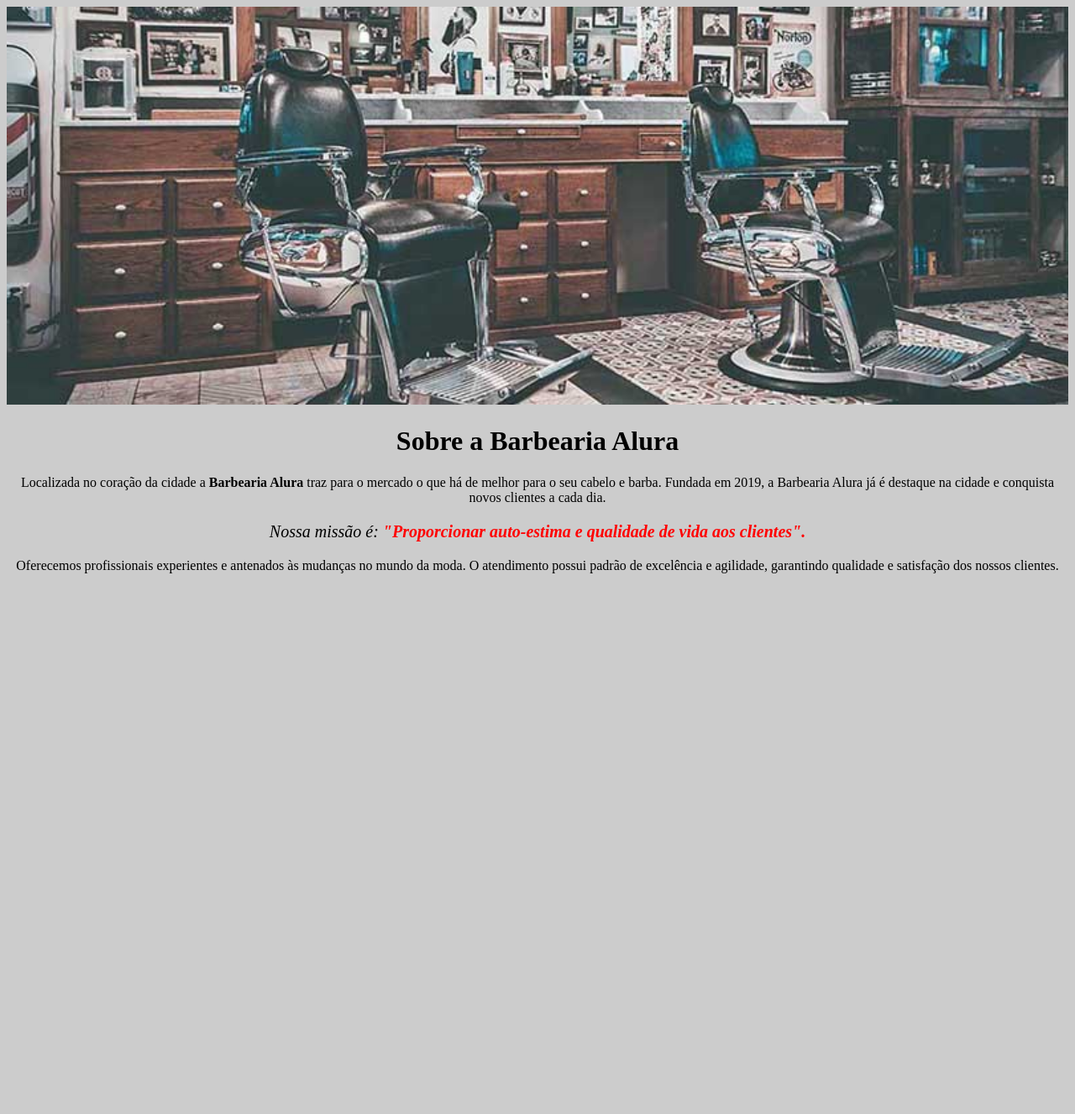
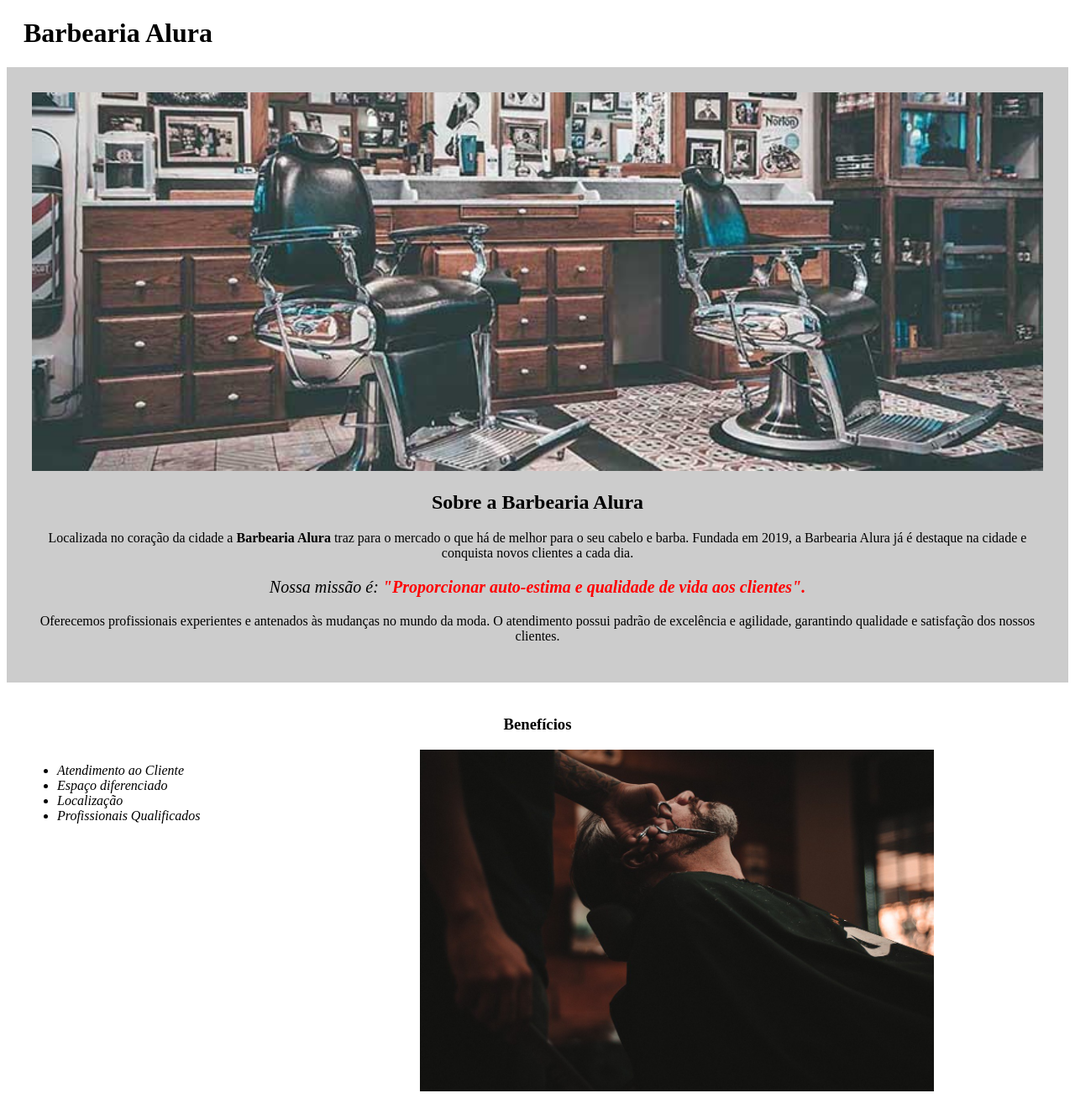
Before and after one commit to Roolligan/Barbearia-Alura, a plain HTML site: page index.html in a window 1280 px wide. Shown: the whole page at 84% size. Before the commit the page ends 800 px from the top, so only its background shows below. Drawn offline with Linux system fonts and the light colour scheme.

Commit message:
finalizado parte 1 do curso

```diff
--- a/index.html
+++ b/index.html
@@ -8,11 +8,28 @@
     <link rel="stylesheet" href="style.css">
 </head>
 <body>
-    <img id="banner" src="banner/banner.jpg" alt="">
-    <h1>Sobre a Barbearia Alura</h1>
-    <p>Localizada no coração da cidade a <strong>Barbearia Alura</strong> traz para o mercado o que há de melhor para o seu cabelo e barba. Fundada em 2019, a Barbearia Alura já é destaque na cidade e conquista novos clientes a cada dia.</p>
-    <p id="missao"><em>Nossa missão é: <strong>"Proporcionar auto-estima e qualidade de vida aos clientes".</strong></em></p>
-    <p>Oferecemos profissionais experientes e antenados às mudanças no mundo da moda. O atendimento possui padrão de excelência e agilidade, garantindo qualidade e satisfação dos nossos clientes.</p>
+    <header>
+        <h1>Barbearia Alura</h1>
+    </header>
+    <div class="principal">
+        <img id="banner" src="banner/banner.jpg" alt="">
+        <h2>Sobre a Barbearia Alura</h2>
+        <p>Localizada no coração da cidade a <strong>Barbearia Alura</strong> traz para o mercado o que há de melhor para o seu cabelo e barba. Fundada em 2019, a Barbearia Alura já é destaque na cidade e conquista novos clientes a cada dia.</p>
+        <p id="missao"><em>Nossa missão é: <strong>"Proporcionar auto-estima e qualidade de vida aos clientes".</strong></em></p>
+        <p>Oferecemos profissionais experientes e antenados às mudanças no mundo da moda. O atendimento possui padrão de excelência e agilidade, garantindo qualidade e satisfação dos nossos clientes.</p>
+    </div>
 
+    <div class="beneficios">
+        <h3>Benefícios</h3>
+
+        <ul>
+            <li class="itens">Atendimento ao Cliente</li>
+            <li class="itens">Espaço diferenciado</li>
+            <li class="itens">Localização</li>
+            <li class="itens">Profissionais Qualificados</li>
+
+        </ul>
+        <img src="beneficios/beneficios.jpg" alt="" class="imagembeneficio">
+    </div>
 </body>
 </html>
--- a/style.css
+++ b/style.css
@@ -1,9 +1,15 @@
-body {
+h1 {
+    padding-left: 20px;
+}
+
+#banner{
+    width: 100%;
+}
+
+.principal {
     background: #cccccc;
     text-align: center;
-}
-#banner{
-    width: 100%;
+    padding: 30px;
 }
 
 #missao {
@@ -12,3 +18,22 @@ body {
 em strong {
     color: red;
 }
+.itens {
+    font-style: italic;
+}
+.beneficios {
+    background: #ffffff;
+    padding: 20px;
+}
+h3 {
+    text-align: center;
+}
+ul {
+    display: inline-block;
+    vertical-align: top;
+    width: 20%;
+    margin-right: 15%;
+}
+.imagembeneficio {
+    width: 50%;
+}
```
Also changed, not shown: beneficios/beneficios.jpg (added).
